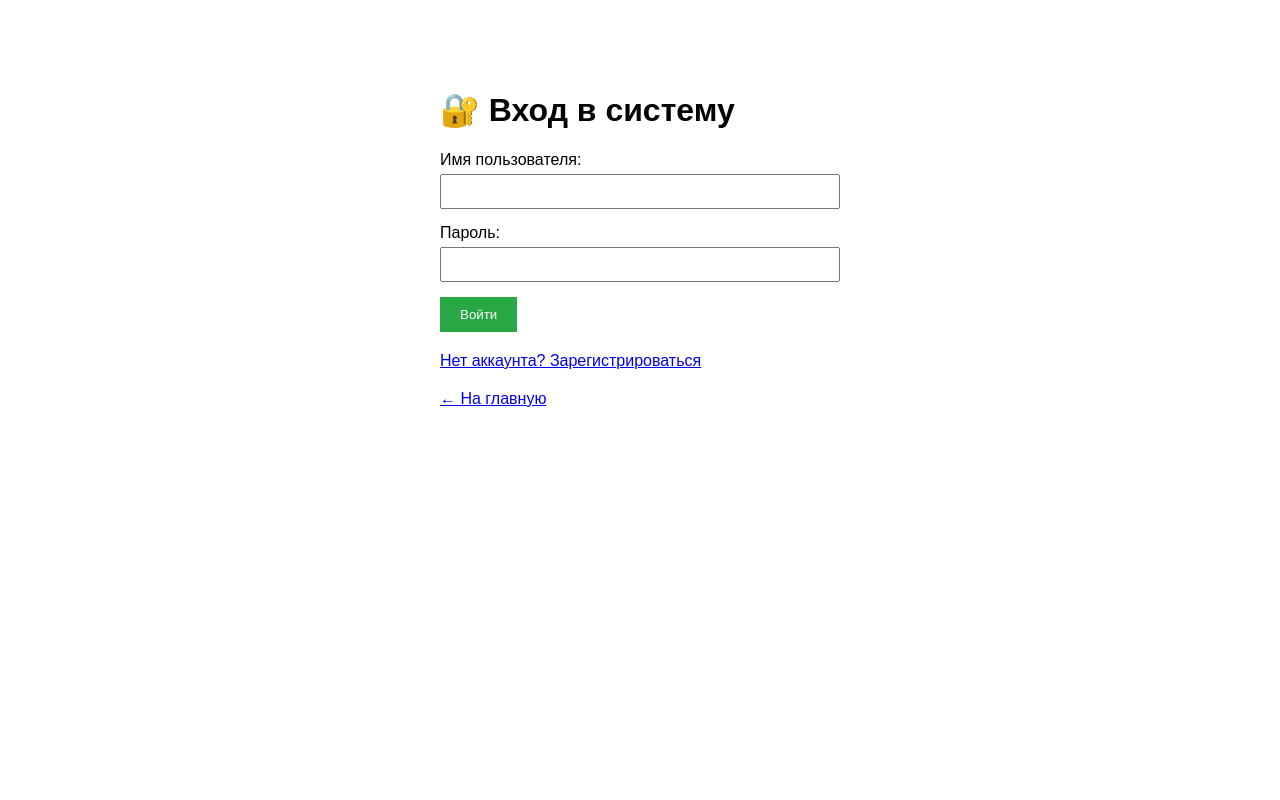
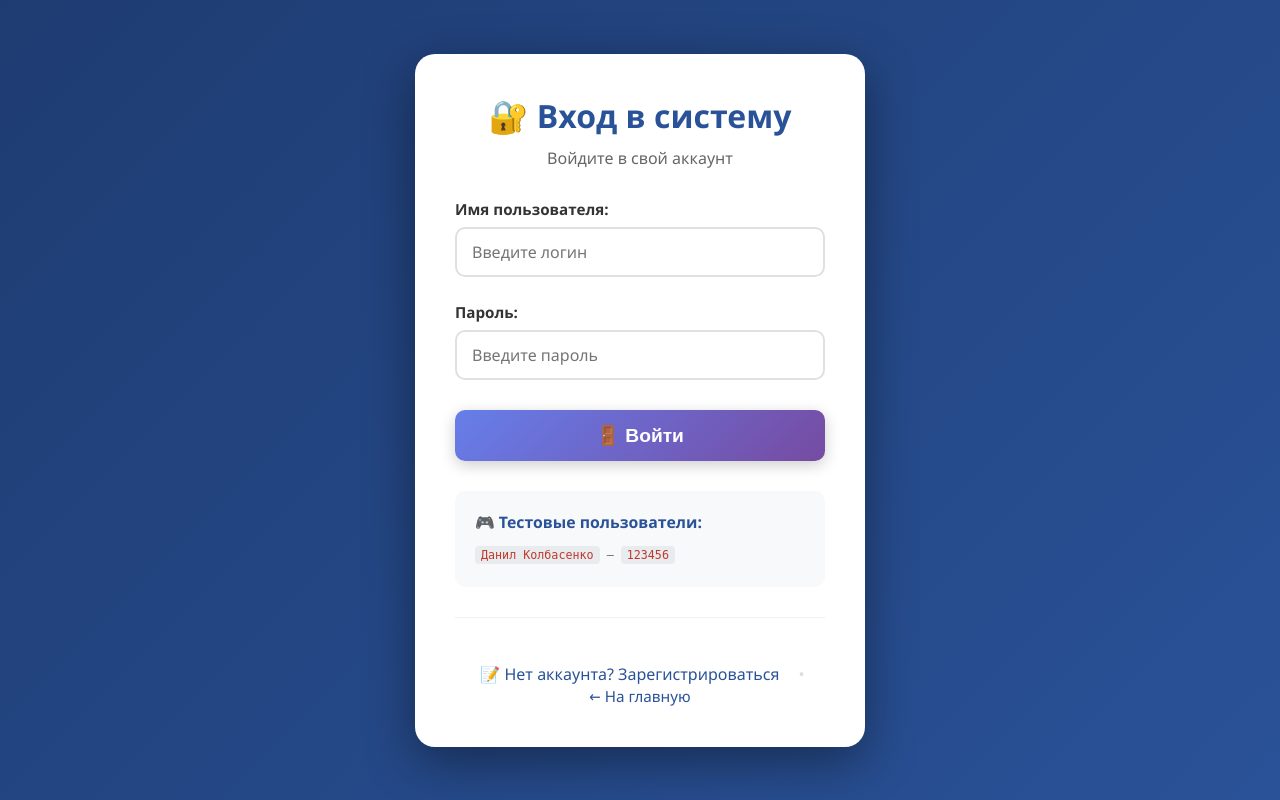
Before and after one commit to venomjarik-art/Project-DnD, a FastAPI app: page /login in a window 1280 px wide. Run offline with FastAPI, Linux system fonts and the light colour scheme; parts of the project's set-up code (start-up, migrations or seed data) failed here and were passed over.

Commit message:
style: обновить страницу входа в стиле дашборда

```diff
--- a/templates/login.html
+++ b/templates/login.html
@@ -5,37 +5,247 @@
     <meta name="viewport" content="width=device-width, initial-scale=1.0">
     <title>Вход в систему</title>
     <style>
-        body { font-family: Arial, sans-serif; max-width: 400px; margin: 50px auto; padding: 20px; }
-        .form-group { margin-bottom: 15px; }
-        label { display: block; margin-bottom: 5px; }
-        input { width: 100%; padding: 8px; box-sizing: border-box; }
-        button { background: #28a745; color: white; border: none; padding: 10px 20px; cursor: pointer; }
-        .error { color: red; margin-bottom: 15px; }
-        .back { display: block; margin-top: 20px; }
+        * {
+            margin: 0;
+            padding: 0;
+            box-sizing: border-box;
+        }
+
+        body {
+            font-family: 'Segoe UI', Tahoma, Geneva, Verdana, sans-serif;
+            background: linear-gradient(135deg, #1e3c72 0%, #2a5298 100%);
+            min-height: 100vh;
+            padding: 20px;
+            display: flex;
+            align-items: center;
+            justify-content: center;
+        }
+
+        .container {
+            max-width: 450px;
+            width: 100%;
+            margin: 0 auto;
+        }
+
+        .login-card {
+            background: white;
+            border-radius: 20px;
+            padding: 40px;
+            box-shadow: 0 15px 50px rgba(0,0,0,0.4);
+        }
+
+        .header {
+            text-align: center;
+            margin-bottom: 30px;
+        }
+
+        .header h1 {
+            color: #2a5298;
+            font-size: 2em;
+            margin-bottom: 10px;
+        }
+
+        .header p {
+            color: #666;
+            font-size: 1em;
+        }
+
+        .form-group {
+            margin-bottom: 25px;
+        }
+
+        .form-group label {
+            display: block;
+            font-weight: bold;
+            margin-bottom: 8px;
+            color: #333;
+            font-size: 0.95em;
+        }
+
+        .form-group input {
+            width: 100%;
+            padding: 12px 15px;
+            border: 2px solid #e0e0e0;
+            border-radius: 10px;
+            font-size: 1em;
+            transition: all 0.3s;
+            font-family: inherit;
+        }
+
+        .form-group input:focus {
+            outline: none;
+            border-color: #2a5298;
+            box-shadow: 0 0 0 3px rgba(42, 82, 152, 0.1);
+        }
+
+        .form-group input.error {
+            border-color: #e74c3c;
+        }
+
+        .error-message {
+            color: #e74c3c;
+            font-size: 0.9em;
+            margin-top: 5px;
+            display: block;
+        }
+
+        .global-error {
+            background: #fee;
+            color: #c0392b;
+            padding: 12px 15px;
+            border-radius: 10px;
+            margin-bottom: 25px;
+            font-size: 0.95em;
+            border-left: 4px solid #c0392b;
+        }
+
+        .button-group {
+            margin-top: 30px;
+        }
+
+        .btn-primary {
+            width: 100%;
+            padding: 14px;
+            background: linear-gradient(135deg, #667eea 0%, #764ba2 100%);
+            color: white;
+            border: none;
+            border-radius: 10px;
+            font-size: 1.2em;
+            font-weight: bold;
+            cursor: pointer;
+            transition: all 0.3s;
+            box-shadow: 0 4px 15px rgba(0,0,0,0.2);
+        }
+
+        .btn-primary:hover {
+            transform: translateY(-2px);
+            box-shadow: 0 6px 20px rgba(0,0,0,0.3);
+        }
+
+        .links {
+            margin-top: 25px;
+            text-align: center;
+        }
+
+        .links a {
+            display: inline-block;
+            margin: 0 10px;
+            color: #2a5298;
+            text-decoration: none;
+            font-weight: 500;
+            transition: color 0.3s;
+        }
+
+        .links a:hover {
+            color: #1e3c72;
+            text-decoration: underline;
+        }
+
+        .separator {
+            color: #ddd;
+            margin: 0 5px;
+        }
+
+        .back-link {
+            display: inline-flex;
+            align-items: center;
+            gap: 5px;
+            color: #666;
+            text-decoration: none;
+            font-size: 0.95em;
+            transition: color 0.3s;
+        }
+
+        .back-link:hover {
+            color: #2a5298;
+        }
+
+        .test-users {
+            margin-top: 30px;
+            padding: 20px;
+            background: #f8f9fa;
+            border-radius: 10px;
+            font-size: 0.9em;
+        }
+
+        .test-users h3 {
+            color: #2a5298;
+            margin-bottom: 10px;
+            font-size: 1.1em;
+        }
+
+        .test-users ul {
+            list-style: none;
+            padding: 0;
+        }
+
+        .test-users li {
+            padding: 5px 0;
+            color: #666;
+            font-family: monospace;
+        }
+
+        .test-users code {
+            background: #e9ecef;
+            padding: 2px 6px;
+            border-radius: 4px;
+            color: #c0392b;
+        }
+
+        .footer {
+            margin-top: 30px;
+            padding-top: 20px;
+            border-top: 1px solid #f0f0f0;
+        }
     </style>
 </head>
 <body>
+    <div class="container">
+        <div class="login-card">
+            <div class="header">
                 <h1>🔐 Вход в систему</h1>
+                <p>Войдите в свой аккаунт</p>
+            </div>
 
             {% if error %}
-    <div class="error">{{ error }}</div>
+            <div class="global-error">
+                ⚠️ {{ error }}
+            </div>
             {% endif %}
 
             <form method="post" action="/login">
                 <div class="form-group">
                     <label>Имя пользователя:</label>
-            <input type="text" name="username" value="{{ username or '' }}" required>
+                    <input type="text" name="username" value="{{ username or '' }}" required placeholder="Введите логин">
                 </div>
 
                 <div class="form-group">
                     <label>Пароль:</label>
-            <input type="password" name="password" required>
+                    <input type="password" name="password" required placeholder="Введите пароль">
                 </div>
 
-        <button type="submit">Войти</button>
+                <div class="button-group">
+                    <button type="submit" class="btn-primary">
+                        🚪 Войти
+                    </button>
+                </div>
             </form>
 
-    <a href="/register" class="back">Нет аккаунта? Зарегистрироваться</a>
-    <a href="/" class="back">← На главную</a>
+            <div class="test-users">
+                <h3>🎮 Тестовые пользователи:</h3>
+                <ul>
+                    <li><code>Данил Колбасенко</code> — <code>123456</code></li>
+                </ul>
+            </div>
+
+            <div class="footer">
+                <div class="links">
+                    <a href="/register">📝 Нет аккаунта? Зарегистрироваться</a>
+                    <span class="separator">•</span>
+                    <a href="/" class="back-link">← На главную</a>
+                </div>
+            </div>
+        </div>
+    </div>
 </body>
 </html>
```
Lines whose indentation alone changed are shown as unchanged.
